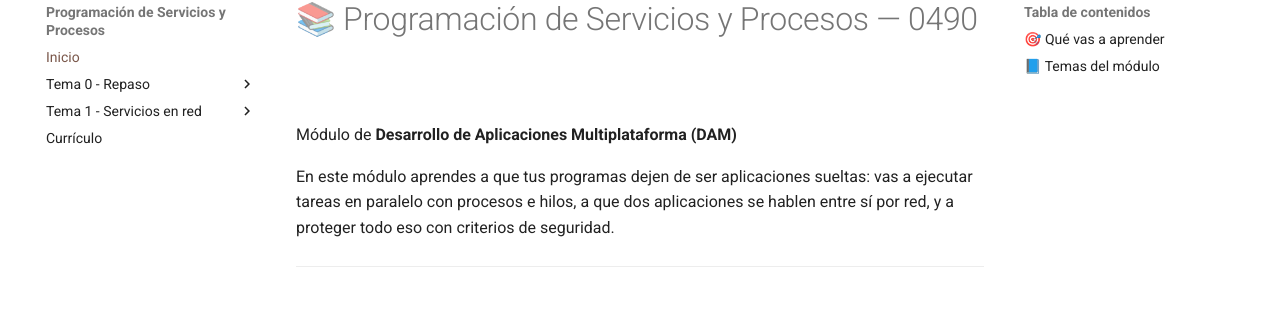
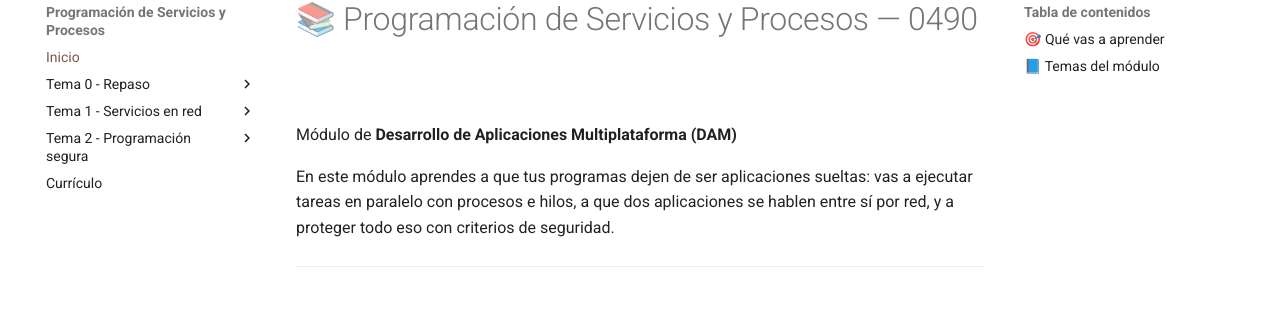
Before and after one commit to aitorventura/programacion-servicios-procesos, an MkDocs documentation site: the page built from docs/index.md, in a window 1280 px wide. Shown: the part 99-408 px from the top of the page. Built offline with MkDocs 1.6.1 and Material for MkDocs 9.7.7, drawn with Linux system fonts in a browser that asks for light colours.

Commit message:
mostrar tema 2

```diff
--- a/mkdocs.yml
+++ b/mkdocs.yml
@@ -64,24 +64,24 @@ nav:
       - Comunicación simultánea y disponibilidad (Actuator):
           - Comunicación simultánea y disponibilidad (Actuator): tema1/actuator-disponibilidad.md
           - Actividad 1.4 - Comunicación simultánea y disponibilidad: tema1/actividad_1_4.md
-  # - Tema 2 - Programación segura:
-  #     - Tema 2 - Introducción: tema2/index.md
-  #     - Principios de programación segura:
-  #         - Principios de programación segura: tema2/principios-programacion-segura.md
-  #         - Actividad 2.1 - Validación y GlobalExceptionHandler: tema2/actividad_2_1.md
-  #     - Seguridad básica (HTTP Basic):
-  #         - Seguridad básica (HTTP Basic): tema2/seguridad-basica-http-basic.md
-  #         - Actividad 2.2 - Primera línea de defensa, HTTP Basic: tema2/actividad_2_2.md
-  #     - Usuarios persistidos y BCrypt:
-  #         - Usuarios persistidos y BCrypt: tema2/usuarios-persistidos-bcrypt.md
-  #         - Actividad 2.3 - Usuarios reales con BCrypt: tema2/actividad_2_3.md
-  #     - Autenticación con JWT:
-  #         - Autenticación con JWT: tema2/autenticacion-jwt.md
-  #         - Anexo opcional - HTTPS en desarrollo: tema2/anexo-https.md
-  #         - Actividad 2.4 - Login con JWT: tema2/actividad_2_4.md
-  #     - Roles y rutas protegidas:
-  #         - Roles y rutas protegidas: tema2/roles-y-rutas-protegidas.md
-  #         - Actividad 2.5 - Roles y rutas protegidas: tema2/actividad_2_5.md
+  - Tema 2 - Programación segura:
+      - Tema 2 - Introducción: tema2/index.md
+      - Principios de programación segura:
+          - Principios de programación segura: tema2/principios-programacion-segura.md
+          - Actividad 2.1 - Validación y GlobalExceptionHandler: tema2/actividad_2_1.md
+      - Seguridad básica (HTTP Basic):
+          - Seguridad básica (HTTP Basic): tema2/seguridad-basica-http-basic.md
+          - Actividad 2.2 - Primera línea de defensa, HTTP Basic: tema2/actividad_2_2.md
+      - Usuarios persistidos y BCrypt:
+          - Usuarios persistidos y BCrypt: tema2/usuarios-persistidos-bcrypt.md
+          - Actividad 2.3 - Usuarios reales con BCrypt: tema2/actividad_2_3.md
+      - Autenticación con JWT:
+          - Autenticación con JWT: tema2/autenticacion-jwt.md
+          - Anexo opcional - HTTPS en desarrollo: tema2/anexo-https.md
+          - Actividad 2.4 - Login con JWT: tema2/actividad_2_4.md
+      - Roles y rutas protegidas:
+          - Roles y rutas protegidas: tema2/roles-y-rutas-protegidas.md
+          - Actividad 2.5 - Roles y rutas protegidas: tema2/actividad_2_5.md
   # - Tema 3 - Programación multihilo:
   #     - Tema 3 - Introducción: tema3/index.md
   #     - Hilos en una aplicación real:
```
